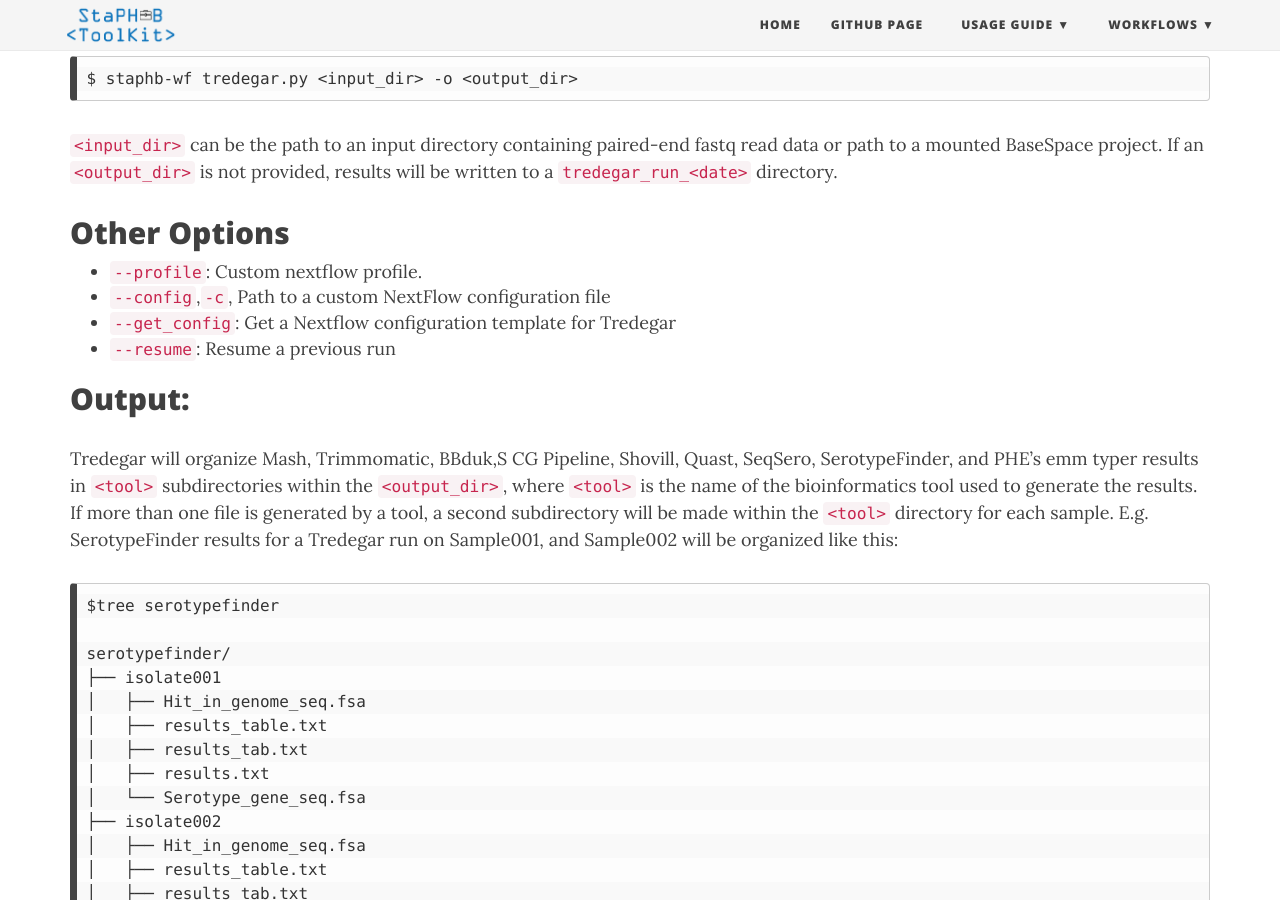
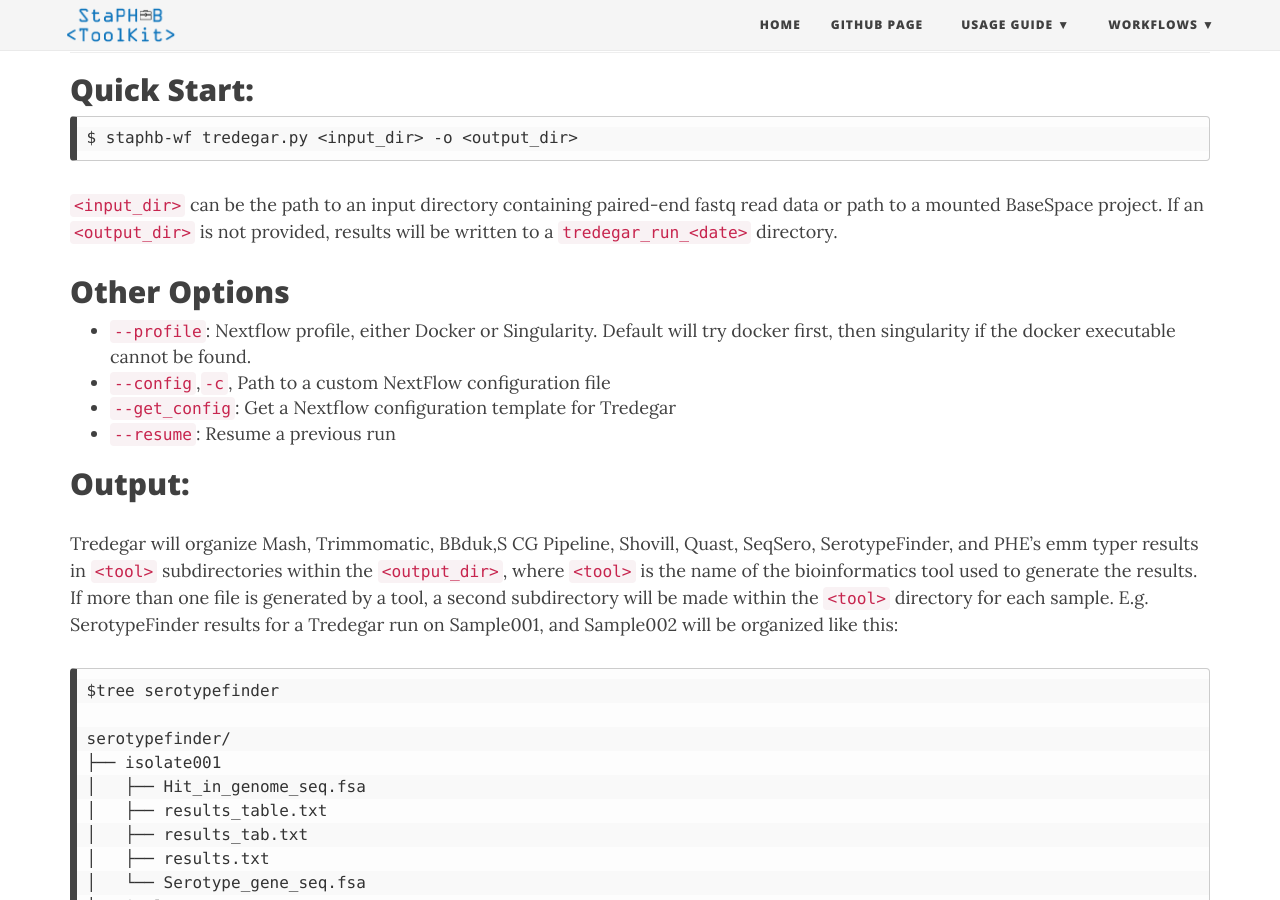
Before and after one commit to StaPH-B/staphb_toolkit, a Jekyll site: the page built from docs/workflow_docs/tredegar.md, in a window 1280 px wide and 900 px high, scrolled down 1544 px. Built offline with Jekyll 4.4.1, drawn with Linux system fonts in a browser that asks for light colours; nearby versions of some CDN libraries; some of the changed text lies outside the part shown.

Commit message:
adjust header formatting

```diff
--- a/docs/workflow_docs/tredegar.md
+++ b/docs/workflow_docs/tredegar.md
@@ -27,7 +29,7 @@ If an `<output_dir>` is not provided, results will be written to a `tredegar_run
 
 
 ## Other Options
-- `--profile`: Custom nextflow profile.
+- `--profile`: Nextflow profile, either Docker or Singularity. Default will try docker first, then singularity if the docker executable cannot be found.
 - `--config`,`-c`, Path to a custom NextFlow configuration file
 - `--get_config`: Get a Nextflow configuration template for Tredegar
 - `--resume`: Resume a previous run
```
Also changed, not shown: other parts of docs/workflow_docs/tredegar.md (+3 -1 lines), docs/workflow_docs/monroe.md (+3 -1 lines).
